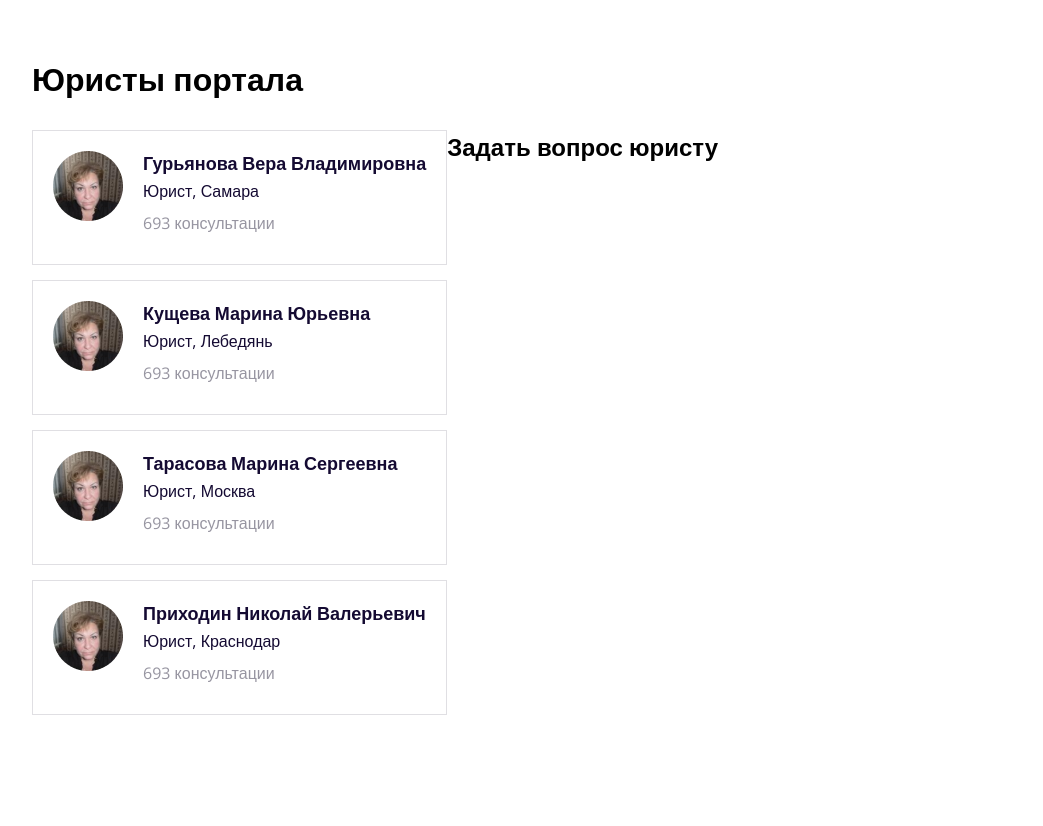
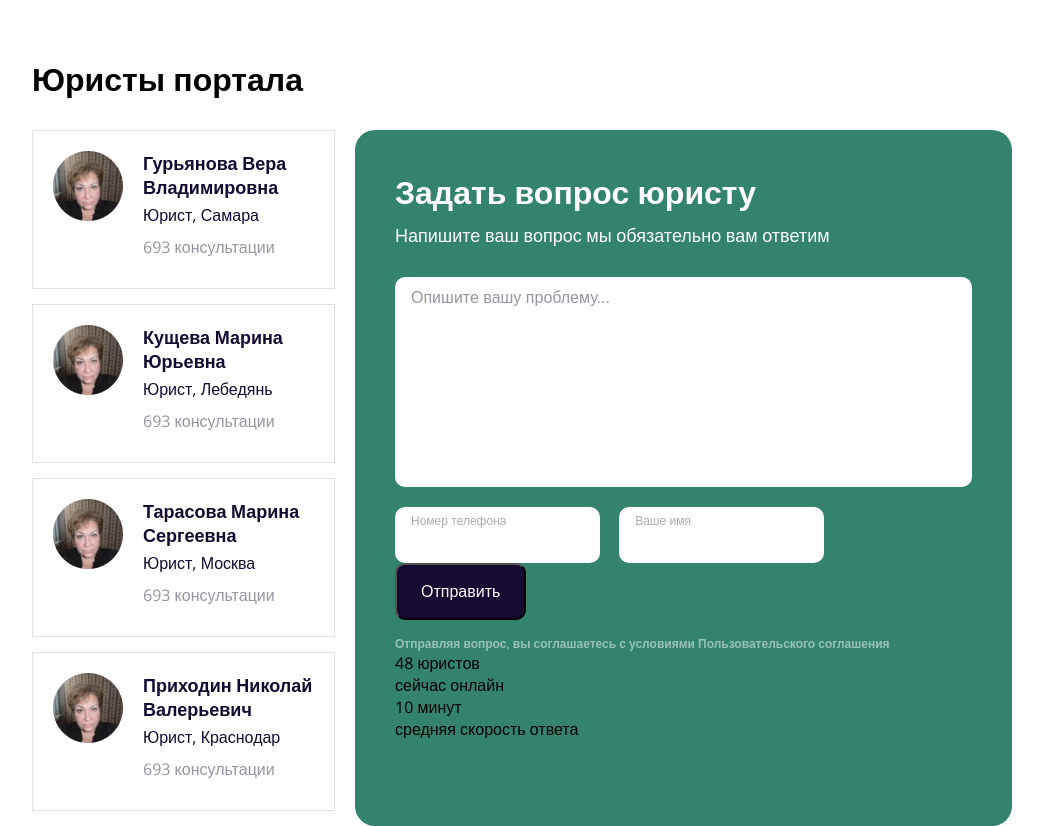
Before and after one commit to Cr1PSoo/project2, a plain HTML site: page index.html in a window 1280 px wide. Shown: the part 6100-6926 px from the top of the page, without its empty margins (118-1161 px from the left). Before the commit the page ends 6830 px from the top, so only its background shows below. Drawn offline with nearby package versions, Linux system fonts and the light colour scheme.

Commit message:
Добавил стили для .problem-input

```diff
--- a/index.html
+++ b/index.html
@@ -612,7 +612,42 @@
                 </div>
 
                 <div class="lawyers-questions">
-                    <h2>Задать вопрос юристу</h2>
+
+                    <div>
+                        <h2>Задать вопрос юристу</h2>
+
+                        <p>Напишите ваш вопрос мы обязательно вам ответим</p>
+
+                        <input type="text" class="problem-input" placeholder="Опишите вашу проблему...">
+                    </div>
+
+                    <div class="lawyers-input">
+
+                        <input type="text" placeholder="Номер телефона">
+
+                        <input type="text" placeholder="Ваше имя">
+
+                        <button>Отправить</button>
+                    </div>
+
+                    <p class="law-text">Отправляя вопрос, вы соглашаетесь с условиями Пользовательского соглашения</p>
+
+                    <div class="lawyers-text">
+
+                        <div class="lawyers-text-first">
+
+                            <p>48 юристов</p>
+
+                            <p>сейчас онлайн</p>
+                        </div>
+
+                        <div class="lawyers-text-second">
+
+                            <p>10 минут</p>
+
+                            <p>средняя скорость ответа</p>
+                        </div>
+                    </div>
                 </div>
             </div>
         </div>
--- a/style.css
+++ b/style.css
@@ -855,3 +855,80 @@ nav a {
 .law-que p:last-of-type {
     color: rgba(47, 43, 67, 0.5);
 }
+
+.lawyers-questions {
+    margin-left: 20px;
+    padding: 40px;
+    background-color: #33836E;
+    border-radius: 20px;
+}
+
+.lawyers-questions > div > h2 {
+    color: #fff;
+    font-size: 32px;
+    font-weight: 700;
+}
+
+.lawyers-questions > div > p {
+    color: #fff;
+    font-size: 18px;
+    font-weight: 400;
+
+    margin-top: 10px;
+}
+
+.problem-input {
+    height: 210px;
+    width: 577px;
+    border-radius: 10px;
+    border: none;
+    position: relative;
+
+    margin-top: 30px;
+    margin-bottom: 20px;
+}
+
+.problem-input::placeholder {
+   top: 12px;
+   left: 16px;
+   position: absolute;
+   font-size: 16px;
+   font-weight: 400;
+   color: rgba(47, 43, 67, 0.5);
+}
+
+.lawyers-input input {
+    height: 56px;
+    width: 205px;
+    border-radius: 10px;
+    border: none;
+    margin-right: 15px;
+    position: relative;
+}
+
+.lawyers-input input::placeholder {
+    position: absolute;
+    top: 7px;
+    left: 16px;
+    font-size: 12px;
+    font-weight: 400;
+    color: rgba(47, 43, 67, 0.4);
+}
+
+.lawyers-input button {
+    padding: 16px 24px;
+    background-color: #140A32;
+    color: #fff;
+    font-size: 16px;
+    font-weight: 500;
+    border-radius: 10px;
+    line-height: 21.79px;
+}
+
+.law-text {
+    font-size: 12px;
+    font-weight: 600;
+    color: rgba(255, 255, 255, 0.5);
+
+    margin-top: 15px;
+}
```
